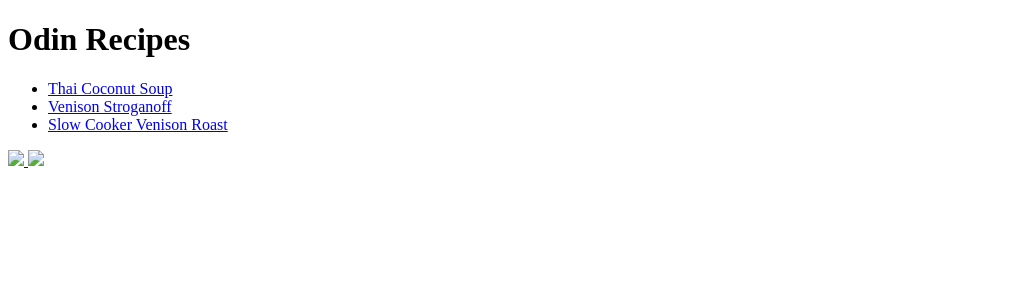
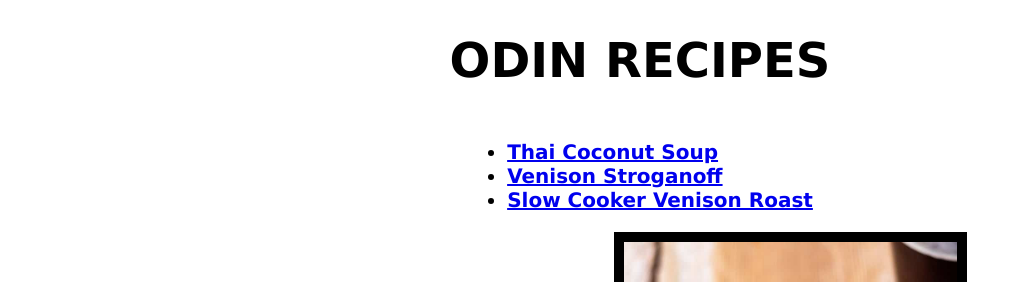
Before and after one commit to tjmmjt/odin-recipes, a plain HTML site: page index.html in a window 1280 px wide. Shown: the top 282 px of the page, without its empty margins (0-1022 px from the left). Drawn offline with Linux system fonts and the light colour scheme.

Commit message:
CSS Updates
CSS files created. Homepage styled.

```diff
--- a/index.html
+++ b/index.html
@@ -1,21 +1,26 @@
 <!DOCTYPE html>
 <html lang="en">
 <head>
+    <link rel="stylesheet" href="style.css">
     <meta charset="UTF-8">
     <meta http-equiv="X-UA-Compatible" content="IE=edge">
     <meta name="viewport" content="width=device-width, initial-scale=1.0">
     <title>Odin Recipes</title>
 </head>
 <body>
-    <h1>Odin Recipes</h1>
-    <p>
+    <div class="title"><h1>ODIN RECIPES</h1></div>
+
+    <div class="list">
         <ul>
             <li><a href="recipes/thai-coconut-soup.html">Thai Coconut Soup</a></li>
             <li><a href="recipes/venison-stroganoff.html">Venison Stroganoff</a></li>
-            <li><a href="recipes/venison-roast.html">Slow Cooker Venison Roast</li>
+            <li><a href="recipes/venison-roast.html">Slow Cooker Venison Roast</</li>
         </ul>
-    </p>
-    <img src="recipes/images/thaisoup">
-    <img src="recipes/images/stroganoff">
+    </div>
+    <div class="menu-images">
+        <img src="recipes/images/thaisoup" alt="thaisoup" class="image">
+        <img src="recipes/images/stroganoff" alt="venison-stroganoff" class="image">
+        <img src="recipes/images/roast.jpg" alt="venison-roast" class="image">
+    </div>
 </body>
 </html>
--- /dev/null
+++ b/style.css
@@ -0,0 +1,32 @@
+body {
+    font-family:'Lucida Sans', 'Lucida Sans Regular', 'Lucida Grande', 'Lucida Sans Unicode', Geneva, Verdana, sans-serif;
+ }
+
+ div.title {
+    font-size: 24px;
+    text-align: center;
+ }
+
+
+ div.list {
+    text-align: center;
+ }
+
+ div.list ul{
+    display: inline-block;
+    text-align: left;
+    font-size: 20px;
+    font-weight: 600;
+ }
+
+
+ .menu-images {
+    text-align: center;
+    font-size: 0 px;
+ }
+.image {
+    display: inline-block;
+    height: 500px;
+    width: auto;
+    border: 10px solid rgb(0, 0, 0);
+}
```
Also changed, not shown: recipes.css (added).
